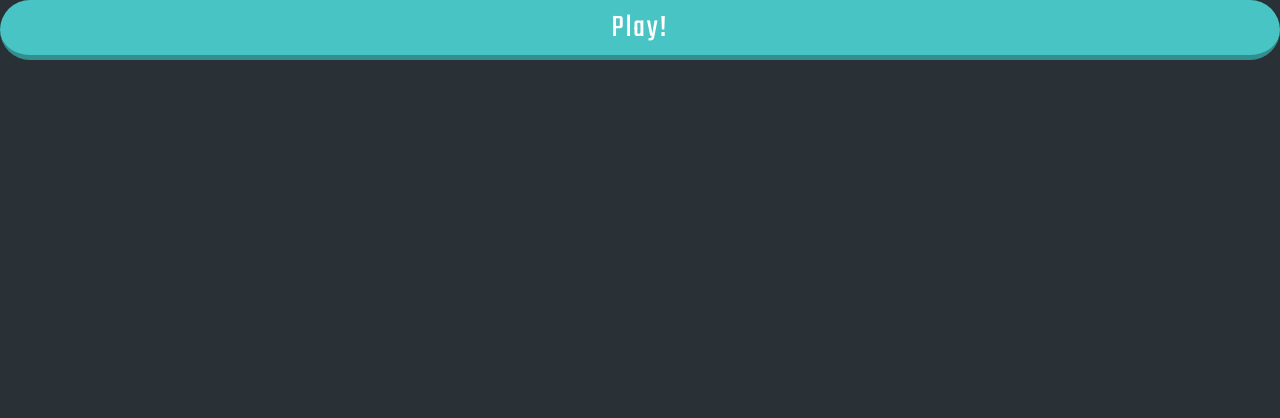
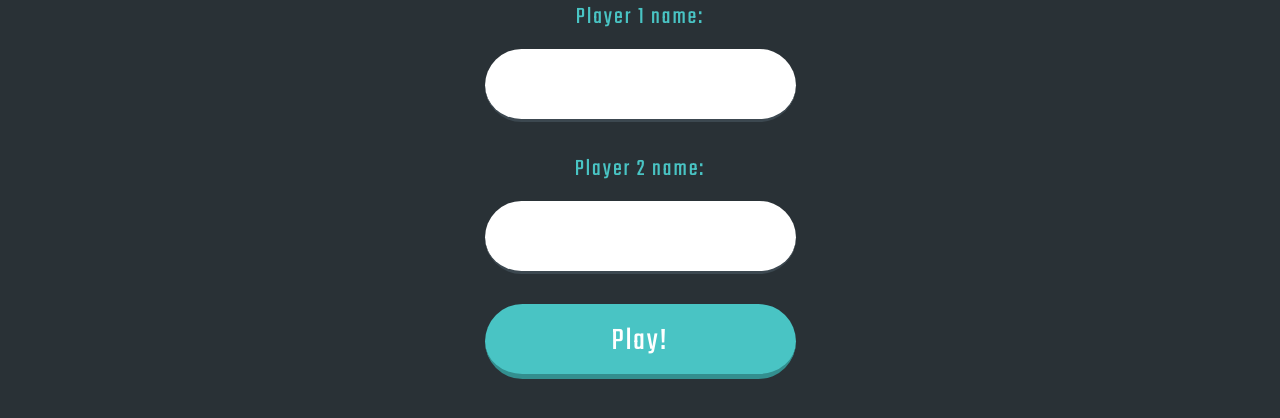
Before and after one commit to demodrome/tic-tac-toe, a plain HTML site: page index.html in a window 1280 px wide. Drawn offline with Linux system fonts and the light colour scheme.

Commit message:
feat: Add player input components

```diff
--- a/css/styles.css
+++ b/css/styles.css
@@ -17,15 +17,58 @@ input {
   font: inherit;
 }
 
+.game-container {
+  align-items: center;
+  display: flex;
+  justify-content: center;
+}
+
+.splash {
+  max-width: 400px;
+}
+
+.input-group {
+  margin-bottom: 30px;
+  text-align: center;
+}
+
+.input-label {
+  color: rgb(73, 196, 196);
+  display: block;
+  font-size: 1.5rem;
+  margin-bottom: 15px;
+}
+
+.player-name,
+.btn,
+.input-label {
+  letter-spacing: 2px;
+}
+
+.player-name,
+.btn {
+  border: none;
+  border-radius: 50px;
+  display: block;
+  font-size: 2rem;
+  padding: 14px 30px 10px;
+  width: 100%;
+}
+
+.player-name {
+  border-bottom: 3px solid #3c4850;
+  color: #333;
+  font-size: 2rem;
+  outline: none;
+}
+
 .btn {
   background-color: rgb(73, 196, 196);
-  border: none;
   border-bottom: 5px solid rgb(51, 143, 143);
-  border-radius: 30px;
   color: #FFF;
-  display: block;
-  font-size: 2rem;
-  height: 60px;
-  letter-spacing: 2px;
-  width: 100%;
+  cursor: pointer;
 }
+
+.btn:active {
+  background-color: rgb(62, 172, 172);
+}
--- a/index.html
+++ b/index.html
@@ -11,6 +11,18 @@
   <title>Tic Tac Toe</title>
 </head>
 <body>
-  <button class="btn">Play!</button>
+  <div class="game-container">
+    <div class="splash">
+      <div class="input-group">
+        <label for="player-one-name" class="input-label">Player 1 name:</label>
+        <input id="player-one-name" class="player-name" type="text">
+      </div>
+      <div class="input-group">
+        <label for="player-two-name" class="input-label">Player 2 name:</label>
+        <input id="player-two-name" class="player-name" type="text">
+      </div>
+      <button class="btn">Play!</button>
+    </div>
+  </div>
 </body>
 </html>
```
